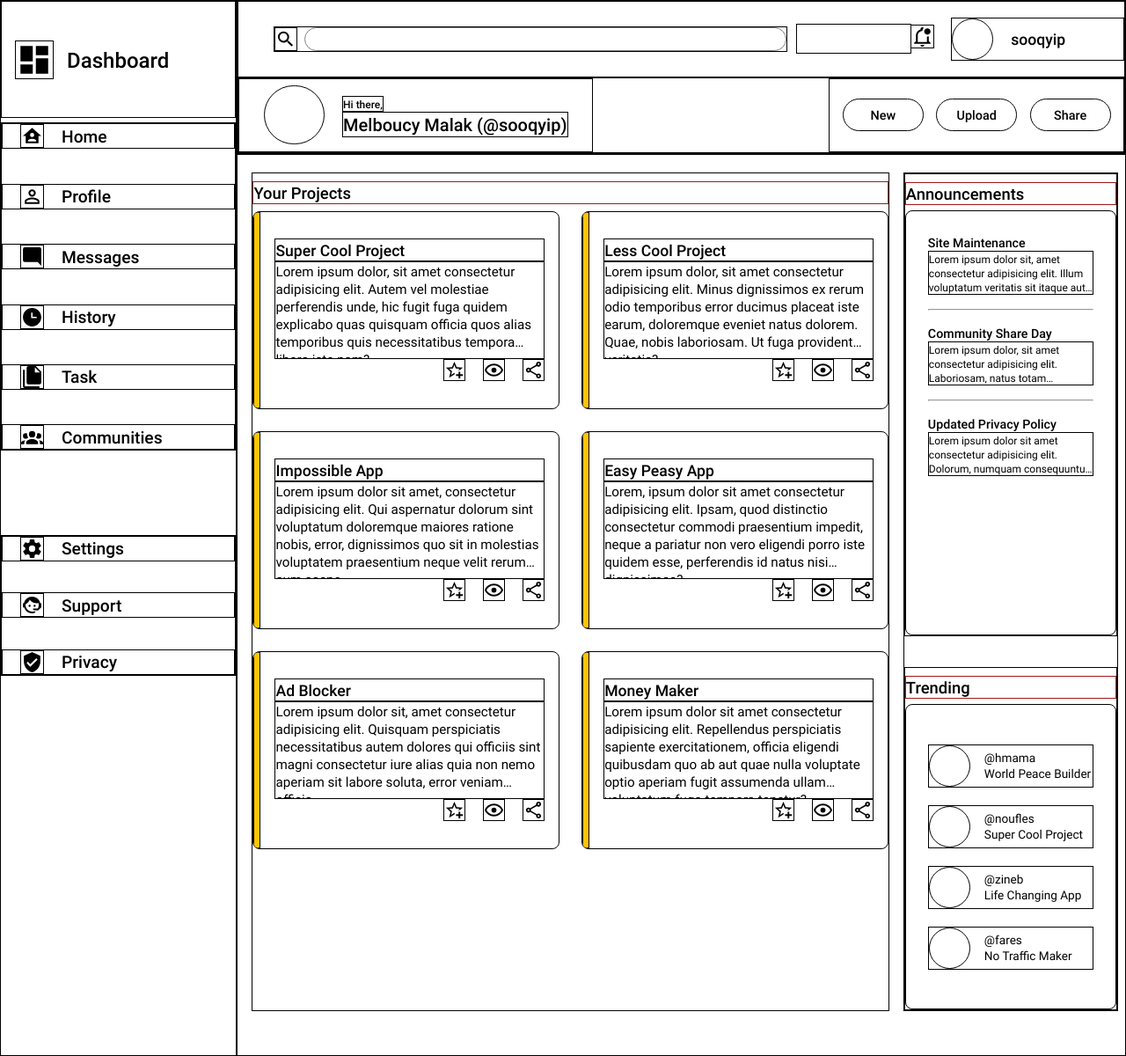
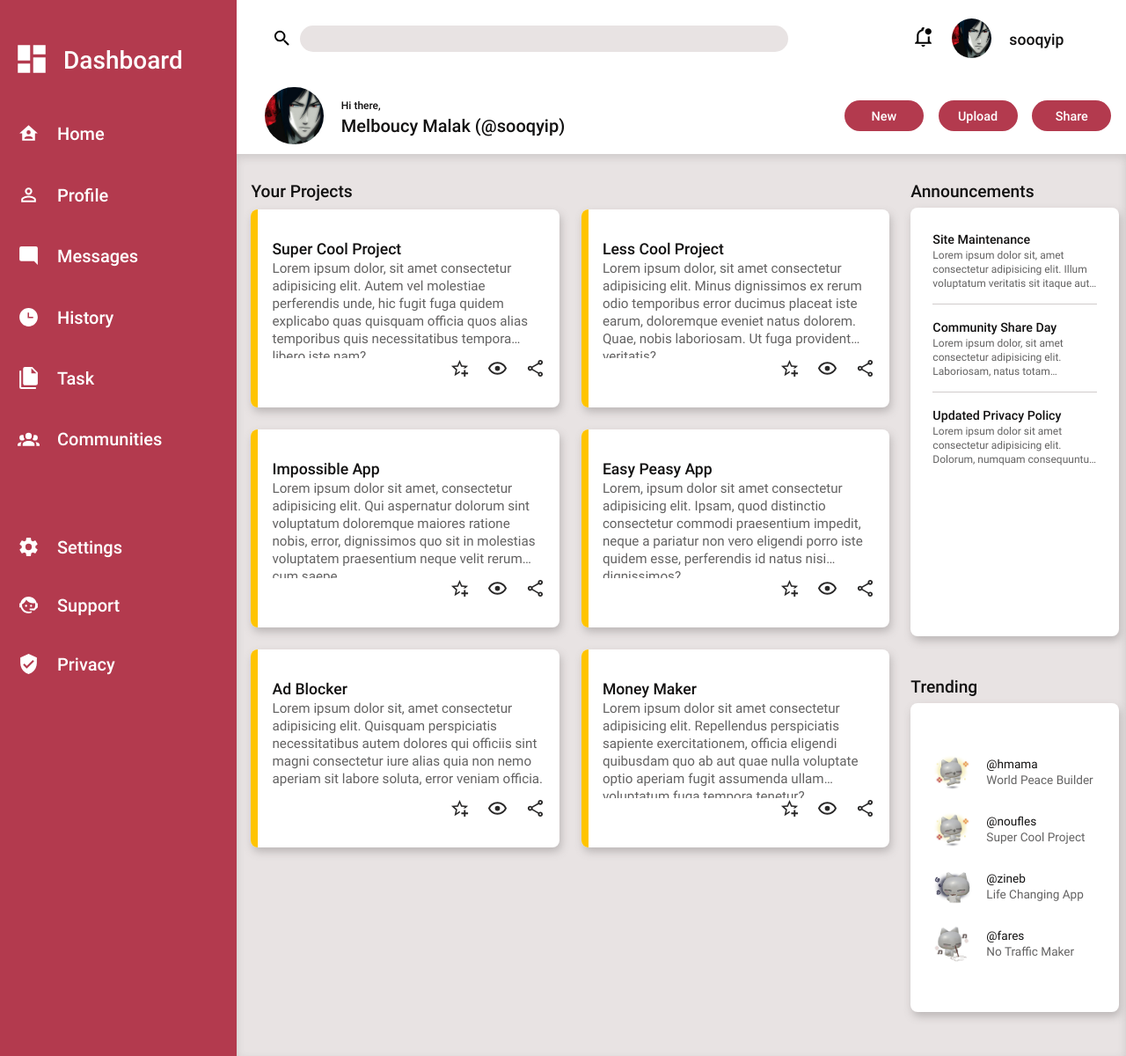
Before and after one commit to MelboucyMalak/Admin-Dashboard, a plain HTML site: page index.html in a window 1280 px wide. Shown: the whole page at 88% size. Drawn offline with Linux system fonts and the light colour scheme.

Commit message:
style: add final color scheme and backgrounds

```diff
--- a/index.html
+++ b/index.html
@@ -44,7 +44,7 @@
                 <svg xmlns="http://www.w3.org/2000/svg" viewBox="0 0 24 24"><path d="M13,3V9H21V3M13,21H21V11H13M3,21H11V15H3M3,13H11V3H3V13Z" /></svg>
                 <div class="sidebar-text">Dashboard</div>
             </div>
-            <div class="menue-main">
+            <div class="menu-main">
                 <div class="menu-item" href="">
                     <svg xmlns="http://www.w3.org/2000/svg" viewBox="0 0 24 24"><path d="M12,3L2,12H5V20H19V12H22L12,3M12,8.75A2.25,2.25 0 0,1 14.25,11A2.25,2.25 0 0,1 12,13.25A2.25,2.25 0 0,1 9.75,11A2.25,2.25 0 0,1 12,8.75M12,15C13.5,15 16.5,15.75 16.5,17.25V18H7.5V17.25C7.5,15.75 10.5,15 12,15Z" /></svg>
                     <span class="label">Home</span>
@@ -71,7 +71,7 @@
                 </div>
             </div>
             <span class="empty-menu"></span>
-            <div class="menue-secondary">
+            <div class="menu-secondary">
                 <div class="menu-item" href="">
                     <svg xmlns="http://www.w3.org/2000/svg" viewBox="0 0 24 24"><path d="M12,15.5A3.5,3.5 0 0,1 8.5,12A3.5,3.5 0 0,1 12,8.5A3.5,3.5 0 0,1 15.5,12A3.5,3.5 0 0,1 12,15.5M19.43,12.97C19.47,12.65 19.5,12.33 19.5,12C19.5,11.67 19.47,11.34 19.43,11L21.54,9.37C21.73,9.22 21.78,8.95 21.66,8.73L19.66,5.27C19.54,5.05 19.27,4.96 19.05,5.05L16.56,6.05C16.04,5.66 15.5,5.32 14.87,5.07L14.5,2.42C14.46,2.18 14.25,2 14,2H10C9.75,2 9.54,2.18 9.5,2.42L9.13,5.07C8.5,5.32 7.96,5.66 7.44,6.05L4.95,5.05C4.73,4.96 4.46,5.05 4.34,5.27L2.34,8.73C2.21,8.95 2.27,9.22 2.46,9.37L4.57,11C4.53,11.34 4.5,11.67 4.5,12C4.5,12.33 4.53,12.65 4.57,12.97L2.46,14.63C2.27,14.78 2.21,15.05 2.34,15.27L4.34,18.73C4.46,18.95 4.73,19.03 4.95,18.95L7.44,17.94C7.96,18.34 8.5,18.68 9.13,18.93L9.5,21.58C9.54,21.82 9.75,22 10,22H14C14.25,22 14.46,21.82 14.5,21.58L14.87,18.93C15.5,18.67 16.04,18.34 16.56,17.94L19.05,18.95C19.27,19.03 19.54,18.95 19.66,18.73L21.66,15.27C21.78,15.05 21.73,14.78 21.54,14.63L19.43,12.97Z" /></svg>
                     <span class="label">Settings</span>
@@ -176,28 +176,28 @@
                     <div class="title">Trending</div>
                     <div class="trending-card">
                         <div class="account">
-                            <div class="pfp"></div>
+                            <div class="pfp1"></div>
                             <p>
                                 <span class="pseudo">@hmama</span><br>
                                 <span class="description">World Peace Builder</span>
                             </p>
                         </div>
                         <div class="account">
-                            <div class="pfp"></div>
+                            <div class="pfp2"></div>
                             <p>
                                 <span class="pseudo">@noufles</span><br>
                                 <span class="description">Super Cool Project</span>
                             </p>
                         </div>
                         <div class="account">
-                            <div class="pfp"></div>
+                            <div class="pfp3"></div>
                             <p>
                                 <span class="pseudo">@zineb</span><br>
                                 <span class="description">Life Changing App</span>
                             </p>
                         </div>
                         <div class="account">
-                            <div class="pfp"></div>
+                            <div class="pfp4"></div>
                             <p>
                                 <span class="pseudo">@fares</span><br>
                                 <span class="description">No Traffic Maker</span>
--- a/styles.css
+++ b/styles.css
@@ -4,7 +4,6 @@
          url('fonts/roboto-regular-webfont.woff') format('woff');
     font-weight: normal;
     font-style: normal;
-
 }
 
 
@@ -16,7 +15,6 @@
          url('fonts/roboto-medium-webfont.woff') format('woff');
     font-weight: normal;
     font-style: normal;
-
 }
 
 *{
@@ -29,6 +27,7 @@ html,body {
     padding: 0;
     height: 100%;
     font-family:'robotoregular' ;
+    color: rgb(18, 17, 17);
 }
 
 .current-user, .current-profile,.user-actions, aside, .title{
@@ -41,14 +40,13 @@ html,body {
     height: 150vh;
     display: grid;
     grid-template: 175px auto/ 1fr 3.75fr;
-
 }
 
 header{
     grid-area: 1/2/2/3;
     display: grid;
     grid-template-rows: 1fr 1fr;
-    border: 1px solid black;
+    box-shadow: 1px 3px 5px gray;
 }
 
 header .first-line{
@@ -56,34 +54,32 @@ header .first-line{
     align-items: center;
     grid-template-columns : 4.75fr 1fr 25px 1.5fr ;
     gap: 10px;
-    border: 1px solid black;
+
 }
 
 header .second-line{
     display: grid;
     grid-template-columns: 1.5fr 1fr 1.25fr;
     justify-content: space-between;
-    border: 1px solid black;
 }
 
 
 
 .search-bar{
     display: flex;
+    align-items: center;
     gap: 8px;
     margin-left: 40px;
-    border: 1px solid black;
 }
 
 .search-bar input{
-    border-radius: 25px;
+    border-radius: 20px;
     outline: none;
-    border: 1px solid gray;
+    border: none;
     width: 100%;
-}
-
-.notif{
-    border: 1px solid black;
+    height: 18px;
+    padding: 6px;
+    background-color: rgb(232, 227, 227);
 }
 
 .notif svg{
@@ -95,38 +91,38 @@ header .second-line{
     align-items: center;
     gap: 20px;
     font-size: 1.1rem;
-    border: 1px solid black;
 }
 
 .user-pfp{
     height: 45px;
     width: 45px;
     border-radius: 50px;
-    border: 1px solid black;
 }
+
+.user-pfp, .profile-pfp{
+    background: url(images/my-pfp.jpg)center/cover no-repeat;
+}
+
 .current-profile{
     display: flex;
     justify-content: center;
     align-items: center;
     gap: 20px;
-    border: 1px solid black;
 }
 
 .profile-pfp{
     height: 65px;
     width: 67px;
     border-radius: 50px;
-    border: 1px solid black;
 }
 
 .profile-note{
     font-size: 0.75rem;
-    border: 1px solid black;
 }
 
 .profile-name{
     font-size: 1.25rem;
-    border: 1px solid black;
+
 }
 
  .user-actions{
@@ -134,7 +130,6 @@ header .second-line{
     justify-content: space-evenly;
     align-items: center;
     font-size: 0.9rem;
-    border: 1px solid black;
  }
 
 .action{
@@ -142,15 +137,20 @@ header .second-line{
     padding: 8px 0;
     width: 90px;
     text-align: center;
-    border: 1px solid black;
+}
 
-
-
-}
 svg{
     height: 25px;
     width: auto;
-    border: 1px solid black;
+    fill: white;
+}
+
+.notif svg, .search-bar svg{
+    fill: black;
+}
+
+.card-actions svg{
+    fill: rgb(41, 40, 40);
 }
 
 aside{
@@ -158,17 +158,20 @@ aside{
     display: grid;
     grid-template:1.25fr 3.5fr 0.8fr 1.5fr 4fr /1fr;
     gap: 5px;
-    border: 1px solid black;
+}
+
+aside, .action{
+    background-color: rgb(179, 58, 78);
+    color: white;
 }
 
 .sidebar-title{
     grid-area: 1/1/2/-1;
-    font-size: 1.5rem;
+    font-size: 1.75rem;
     display: flex;
     padding-left: 15px;
     align-items: center;
     gap: 15px;
-    border: 1px solid black;
 }
 
 .sidebar-title svg{
@@ -176,17 +179,11 @@ aside{
     width: auto;
 }
 
-.menue-main{
+.menu-main{
     grid-area:2/1/3/-1;
-    border: 1px solid black;
-
 }
 
-.menue-secondary{
-    border: 1px solid black;
-}
-
-.menue-main, .menue-secondary{
+.menu-main, .menu-secondary{
     display: flex;
     flex-direction: column;
     justify-content: space-between;
@@ -197,9 +194,7 @@ aside{
     align-items: center;
     padding-left: 20px;
     gap: 20px;
-    font-size: 1.2rem;
-    border: 1px solid black;
-
+    font-size: 1.25rem;
 }
 
 
@@ -208,7 +203,8 @@ main{
     grid-area: 2/2/-1/-1;
     display: grid;
     grid-template:1fr 0.75fr /3fr 1fr;
-    border: 1px solid black;
+    background-color: rgb(232, 227, 227);;
+    box-shadow: inset 0 4px 10px rgba(179, 175, 175, 0.494) ;
     padding-top: 20px ;
     padding-bottom: 50px;
 }
@@ -221,13 +217,11 @@ main{
     gap: 8px;
     margin-right: 16px;
     margin-left: 16px;
-    border: 1px solid black;
 }
 
 .projects>.title, .announcements>.title, .trending>.title {
     align-self: end;
-    font-size: 1.15rem;
-    border: 1px solid rgb(160, 25, 25);
+    font-size: 1.2rem;
 }
 
 .cards{
@@ -241,13 +235,11 @@ main{
     grid-template: 1fr 2fr 1fr/8px auto;
     border-radius: 8px;
     overflow: hidden;
-    border: 1px solid black;
 }
 
 .card-strip{
     background-color: rgb(255, 196, 0);
     grid-area: 1/1/4/2;
-    border: 1px solid black;
 }
 
 .card .title{
@@ -256,21 +248,27 @@ main{
     font-size: 1.1rem;
     margin-right: 16px;
     margin-left: 16px;
-    border: 1px solid black;
+}
+
+.card{
+    background-color: white;
 }
 
 .card .content{
+    -webkit-line-clamp: 5;
+    grid-area: 2/2/3/3;
+    margin-right: 16px;
+    margin-left: 16px;
+    font-size: 0.95rem;
+}
+
+.content{
+    color: rgb(99, 98, 98);
     display: -webkit-box;
-    -webkit-line-clamp: 5;
     -webkit-box-orient: vertical;
     overflow: hidden;
     -webkit-user-drag: 100%;
     text-overflow: ellipsis;
-    grid-area: 2/2/3/3;
-    margin-right: 16px;
-    margin-left: 16px;
-    font-size: 0.95rem;
-    border: 1px solid black;
 }
 
 .card-actions{
@@ -279,7 +277,6 @@ main{
     grid-area: 3/2/4/3;
     justify-self: end;
     gap: 20px;
-
 }
 
 .card-actions svg{
@@ -292,7 +289,7 @@ main{
     grid-row:1/span 2;
     gap: 35px;
     margin-right: 8px;
-    border:1px solid black;
+    margin-left: 8px;
 }
 
 .announcements, .trending{
@@ -303,16 +300,6 @@ main{
 .announcements-card{
     padding: 10px 25px 0;
     margin-top: 6px;
-    border-radius: 8px;
-    border: 1px solid black;
-}
-
-.announcements{
-    border:1px solid black;
-}
-
-.trending{
-    border:1px solid black;
 }
 
 .announcement .title{
@@ -321,27 +308,32 @@ main{
 }
 
 .announcement .content{
-    display: -webkit-box;
     -webkit-line-clamp: 3;
-    -webkit-box-orient: vertical;
-    overflow: hidden;
-    -webkit-user-drag: 100%;
-    text-overflow: ellipsis;
     font-size: 0.75rem;
     margin-bottom: 16px;
     line-height: 16px;
-    border: 1px solid black;
+}
+
+hr{
+    border:none;
+    height: 1px;
+    background-color: rgba(192, 185, 185, 0.739);
 }
 
 .trending-card{
     padding: 25px 25px ;
     margin-top: 6px;
-    border-radius: 8px;
     display: flex;
     flex-direction: column;
     justify-content: center;
     gap: 20px;
-    border: 1px solid black;
+
+}
+
+.trending-card, .announcements-card, .card{
+    background-color: white;
+    border-radius: 8px;
+    box-shadow: 2px 5px 10px rgba(179, 175, 175, 0.831);
 }
 
 .account{
@@ -349,13 +341,31 @@ main{
     align-items: center;
     justify-content: flex-start;
     gap: 16px;
-    border: 1px solid black;
     font-size: 0.85rem;
 }
 
-.account .pfp{
+.account [class^="pfp"] {
     height: 45px;
     width: 45px;
     border-radius: 50px;
-    border: 1px solid black;
 }
+
+.pfp1{
+    background: url(images/1.jpeg)center/cover no-repeat;
+}
+
+.pfp2{
+    background: url(images/1.jpeg)center/cover no-repeat;
+}
+
+.pfp3{
+    background: url(images/3.jpg)center/cover no-repeat;
+}
+
+.pfp4{
+    background: url(images/4.jpeg)center/cover no-repeat;
+}
+
+.account .description{
+    color: rgb(99, 98, 98);
+}
```
Also changed, not shown: images/1.jpeg (added), images/2.jpeg (added), images/3.jpg (added), images/4.jpeg (added), images/my-pfp.jpg (added).
